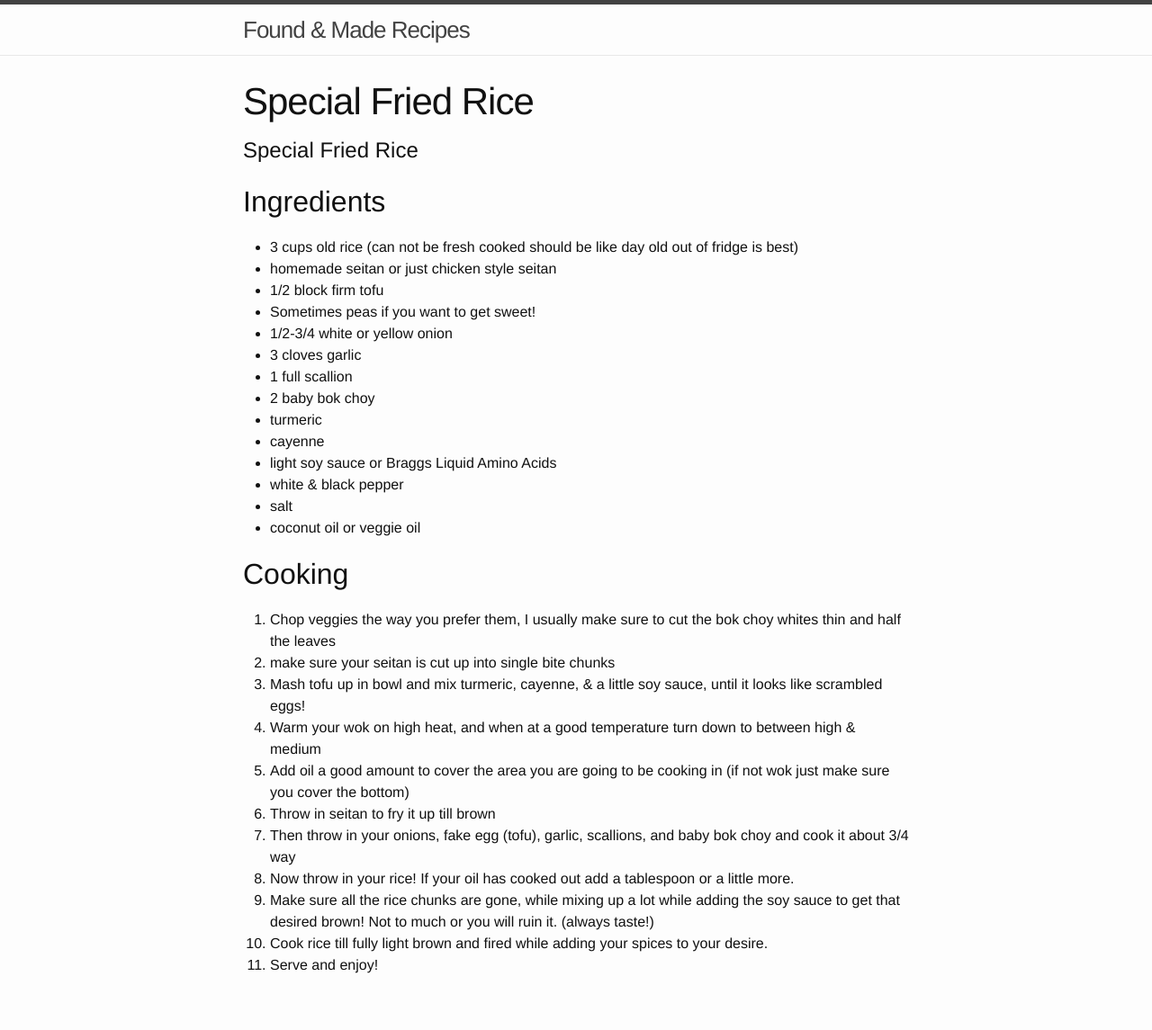
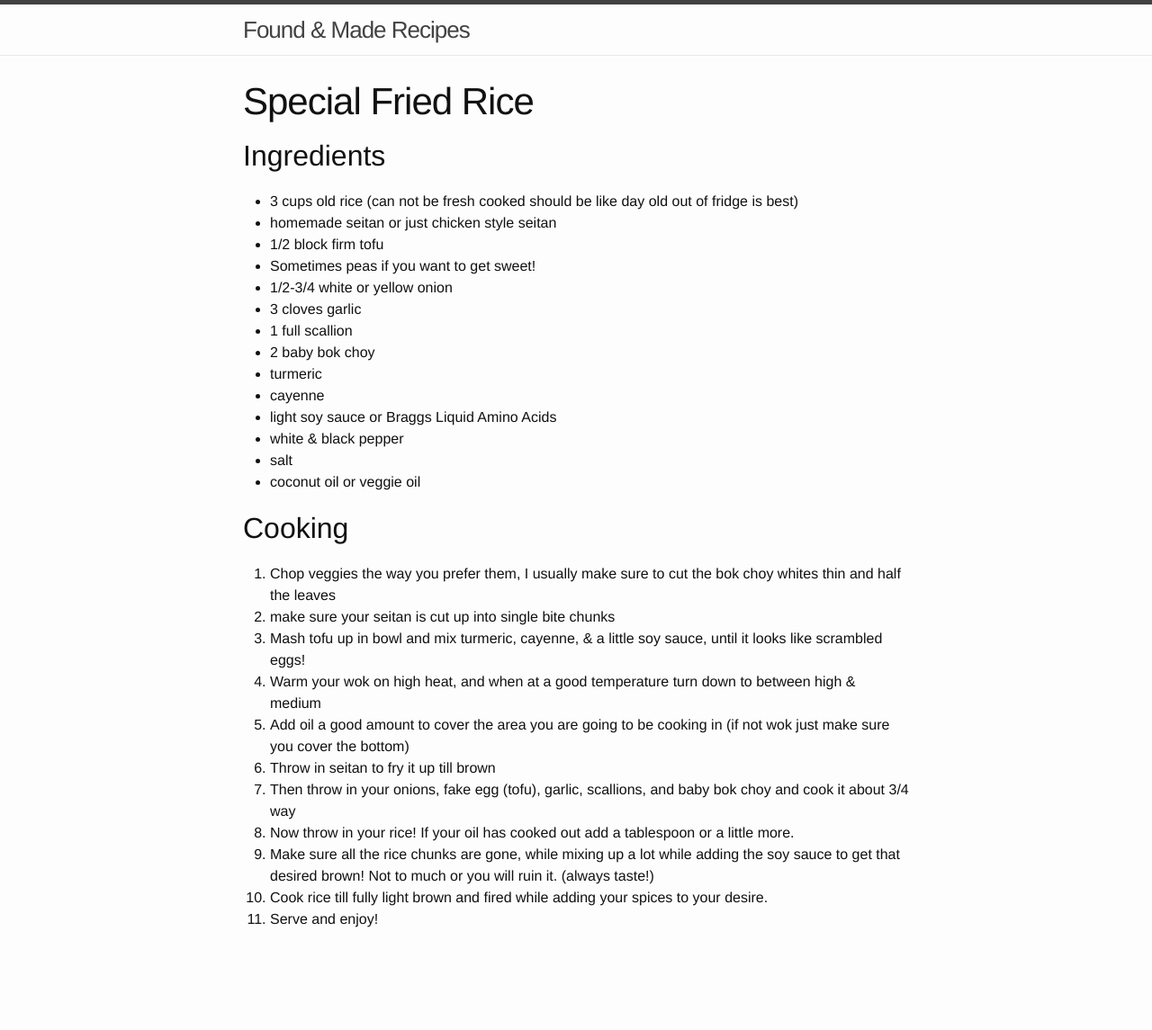
Before and after one commit to okayjeffrey/vegan-recipes, a Jekyll site: the page built from _posts/2013-11-29-special-fried-rice.md, in a window 1280 px wide. Shown: the whole page at 90% size. Built offline with Jekyll 4.4.1, drawn with Linux system fonts in a browser that asks for light colours; after the commit the page ends 1094 px from its top, so only the background shows below that.

Commit message:
Update 2013-11-29-special-fried-rice.md

```diff
--- a/_posts/2013-11-29-special-fried-rice.md
+++ b/_posts/2013-11-29-special-fried-rice.md
@@ -3,9 +3,6 @@ layout: post
 title:  "Special Fried Rice"
 categories: recipe asian
 ---
-
-# Special Fried Rice
-
 ## Ingredients
 
 * 3 cups old rice (can not be fresh cooked should be like day old out of fridge is best)
```
